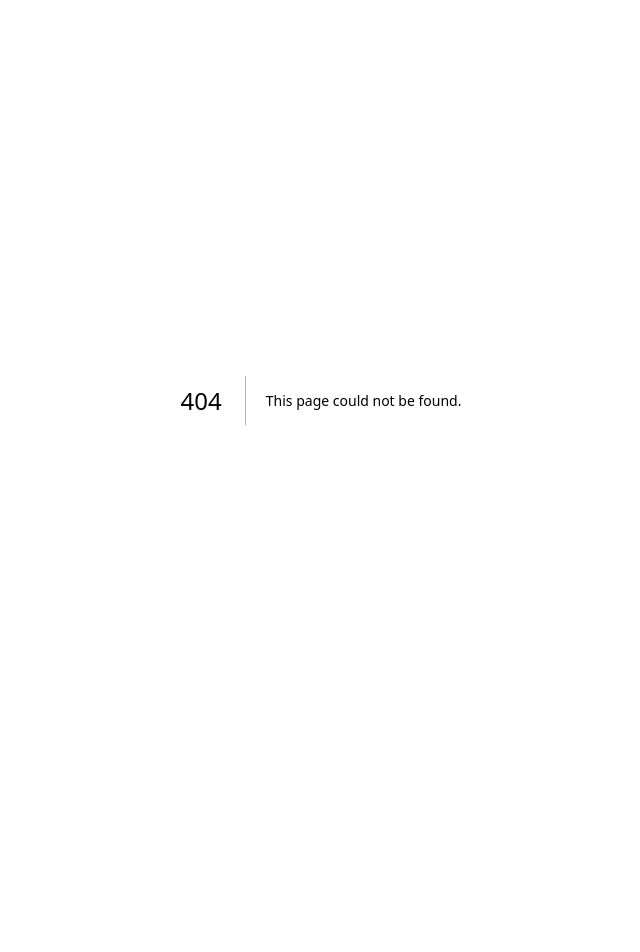
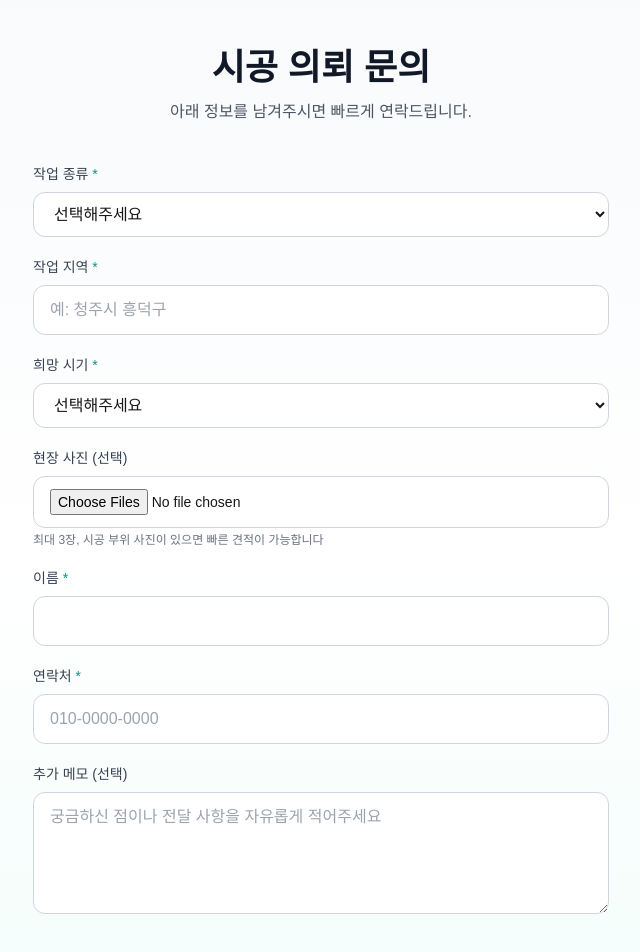
Before and after one commit to chozza-insaeng/dasiwa, a Next.js app: page /inquiry in a window 1280 px wide. Before the commit this address had no page. Shown: the top 952 px of the page, without its empty margins (319-959 px from the left). Before the commit the page ends 800 px from the top, so only its background shows below. Built offline with nearby package versions, Linux system fonts and the light colour scheme.

Commit message:
의뢰 문의 페이지 추가

```diff
--- /dev/null
+++ b/app/inquiry/page.tsx
@@ -0,0 +1,201 @@
+"use client";
+
+import { useState } from "react";
+
+export default function Inquiry() {
+  const [submitted, setSubmitted] = useState(false);
+  const [loading, setLoading] = useState(false);
+
+  async function handleSubmit(e: React.FormEvent<HTMLFormElement>) {
+    e.preventDefault();
+    setLoading(true);
+
+    const form = e.currentTarget;
+    const formData = new FormData(form);
+
+    try {
+      const response = await fetch("https://formspree.io/f/maqvaylr", {
+        method: "POST",
+        body: formData,
+        headers: { Accept: "application/json" },
+      });
+
+      if (response.ok) {
+        setSubmitted(true);
+      } else {
+        alert("제출 중 문제가 발생했습니다. 전화로 연락주세요.");
+      }
+    } catch (error) {
+      alert("제출 중 문제가 발생했습니다. 전화로 연락주세요.");
+    } finally {
+      setLoading(false);
+    }
+  }
+
+  if (submitted) {
+    return (
+      <div className="flex flex-col min-h-screen bg-gradient-to-b from-slate-50 via-white to-teal-50">
+        <main className="flex-1 flex items-center justify-center px-6 py-16">
+          <div className="max-w-md w-full text-center">
+            <div className="text-6xl mb-6">✅</div>
+            <h1 className="text-3xl font-bold text-gray-900 mb-4">
+              문의 접수 완료
+            </h1>
+            <p className="text-gray-600 mb-8 leading-relaxed">
+              빠른 시간 안에 연락드리겠습니다.<br />
+              감사합니다.
+            </p>
+            <button
+              onClick={() => (window.location.href = "/")}
+              className="px-6 py-3 bg-teal-600 text-white rounded-xl font-medium hover:bg-teal-700 transition-colors"
+            >
+              메인으로 돌아가기
+            </button>
+          </div>
+        </main>
+      </div>
+    );
+  }
+
+  return (
+    <div className="flex flex-col min-h-screen bg-gradient-to-b from-slate-50 via-white to-teal-50">
+      <main className="flex-1 px-6 py-12">
+        <div className="max-w-xl mx-auto">
+          <div className="text-center mb-10">
+            <h1 className="text-3xl sm:text-4xl font-bold text-gray-900 mb-3">
+              시공 의뢰 문의
+            </h1>
+            <p className="text-gray-600">
+              아래 정보를 남겨주시면 빠르게 연락드립니다.
+            </p>
+          </div>
+
+          <form onSubmit={handleSubmit} className="space-y-5">
+            <div>
+              <label className="block text-sm font-medium text-gray-700 mb-2">
+                작업 종류 <span className="text-teal-600">*</span>
+              </label>
+              <select
+                name="작업종류"
+                required
+                className="w-full px-4 py-3 border border-gray-300 rounded-xl focus:outline-none focus:ring-2 focus:ring-teal-500 bg-white"
+              >
+                <option value="">선택해주세요</option>
+                <option value="화장실 리모델링">화장실 리모델링</option>
+                <option value="타일 시공">타일 시공</option>
+                <option value="하자 보수">하자 보수</option>
+                <option value="수전 교체">수전 교체</option>
+                <option value="천정돔 시공">천정돔 시공</option>
+                <option value="기타">기타</option>
+              </select>
+            </div>
+
+            <div>
+              <label className="block text-sm font-medium text-gray-700 mb-2">
+                작업 지역 <span className="text-teal-600">*</span>
+              </label>
+              <input
+                type="text"
+                name="지역"
+                required
+                placeholder="예: 청주시 흥덕구"
+                className="w-full px-4 py-3 border border-gray-300 rounded-xl focus:outline-none focus:ring-2 focus:ring-teal-500"
+              />
+            </div>
+
+            <div>
+              <label className="block text-sm font-medium text-gray-700 mb-2">
+                희망 시기 <span className="text-teal-600">*</span>
+              </label>
+              <select
+                name="희망시기"
+                required
+                className="w-full px-4 py-3 border border-gray-300 rounded-xl focus:outline-none focus:ring-2 focus:ring-teal-500 bg-white"
+              >
+                <option value="">선택해주세요</option>
+                <option value="빠른 시일 내">빠른 시일 내</option>
+                <option value="1주일 내">1주일 내</option>
+                <option value="2주일 내">2주일 내</option>
+                <option value="한 달 내">한 달 내</option>
+                <option value="상관없음">상관없음</option>
+              </select>
+            </div>
+
+            <div>
+              <label className="block text-sm font-medium text-gray-700 mb-2">
+                현장 사진 (선택)
+              </label>
+              <input
+                type="file"
+                name="사진"
+                accept="image/*"
+                multiple
+                className="w-full px-4 py-3 border border-gray-300 rounded-xl focus:outline-none focus:ring-2 focus:ring-teal-500 bg-white text-sm"
+              />
+              <p className="text-xs text-gray-500 mt-1">
+                최대 3장, 시공 부위 사진이 있으면 빠른 견적이 가능합니다
+              </p>
+            </div>
+
+            <div>
+              <label className="block text-sm font-medium text-gray-700 mb-2">
+                이름 <span className="text-teal-600">*</span>
+              </label>
+              <input
+                type="text"
+                name="이름"
+                required
+                className="w-full px-4 py-3 border border-gray-300 rounded-xl focus:outline-none focus:ring-2 focus:ring-teal-500"
+              />
+            </div>
+
+            <div>
+              <label className="block text-sm font-medium text-gray-700 mb-2">
+                연락처 <span className="text-teal-600">*</span>
+              </label>
+              <input
+                type="tel"
+                name="연락처"
+                required
+                placeholder="010-0000-0000"
+                className="w-full px-4 py-3 border border-gray-300 rounded-xl focus:outline-none focus:ring-2 focus:ring-teal-500"
+              />
+            </div>
+
+            <div>
+              <label className="block text-sm font-medium text-gray-700 mb-2">
+                추가 메모 (선택)
+              </label>
+              <textarea
+                name="메모"
+                rows={4}
+                placeholder="궁금하신 점이나 전달 사항을 자유롭게 적어주세요"
+                className="w-full px-4 py-3 border border-gray-300 rounded-xl focus:outline-none focus:ring-2 focus:ring-teal-500"
+              />
+            </div>
+
+            <div className="pt-4">
+              <button
+                type="submit"
+                disabled={loading}
+                className="w-full px-6 py-4 bg-teal-600 text-white rounded-xl font-semibold text-lg hover:bg-teal-700 transition-colors disabled:opacity-50 disabled:cursor-not-allowed"
+              >
+                {loading ? "제출 중..." : "문의 보내기"}
+              </button>
+            </div>
+
+            <div className="text-center pt-4">
+              <button
+                type="button"
+                onClick={() => (window.location.href = "/")}
+                className="text-sm text-gray-500 hover:text-teal-600 transition-colors"
+              >
+                ← 메인으로 돌아가기
+              </button>
+            </div>
+          </form>
+        </div>
+      </main>
+    </div>
+  );
+}
```
